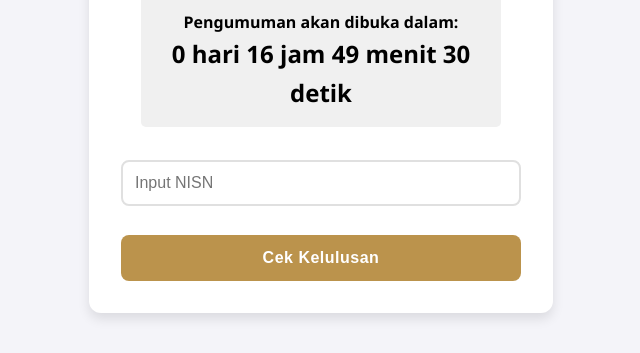
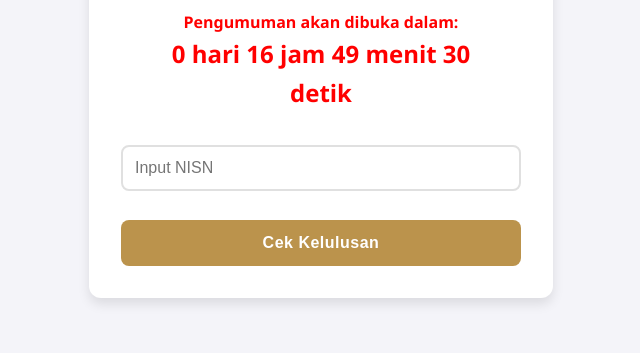
Before and after one commit to riyandzulfikar/aplikasi-kelulusan, a plain HTML site: page index.html in a window 1280 px wide. Shown: the part 447-800 px from the top of the page, without its empty margins (319-959 px from the left). Drawn offline with Linux system fonts and the light colour scheme.

Commit message:
Update style.css

```diff
--- a/style.css
+++ b/style.css
@@ -24,11 +24,8 @@ body {
 }
 
 #countdown {
-    background-color: #f0f0f0;
-    padding: 15px;
-    border-radius: 5px;
-    margin: 20px 0;
-    font-weight: bold;
+    color: red;
+
 }
 
  .logo {
```
